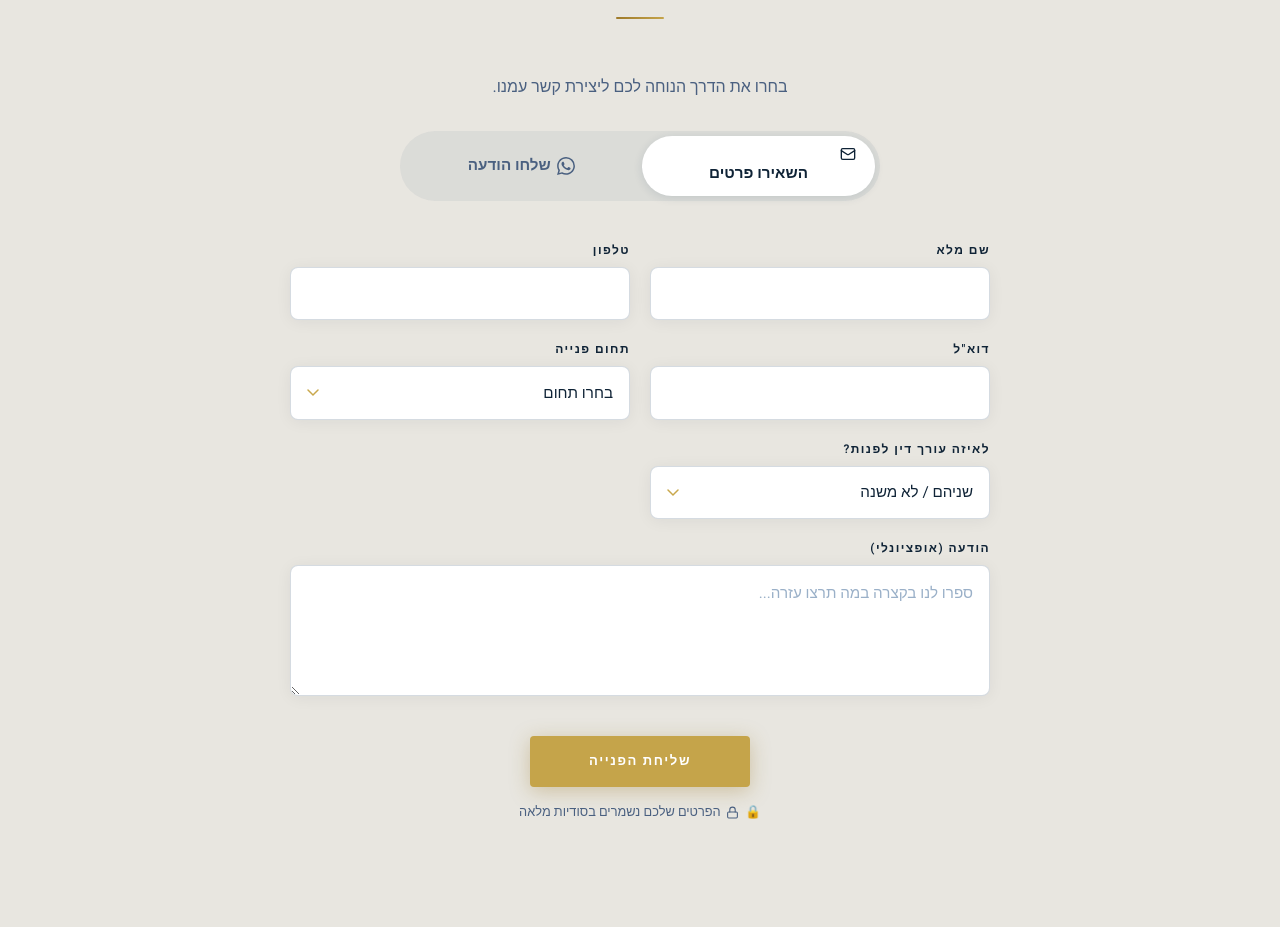
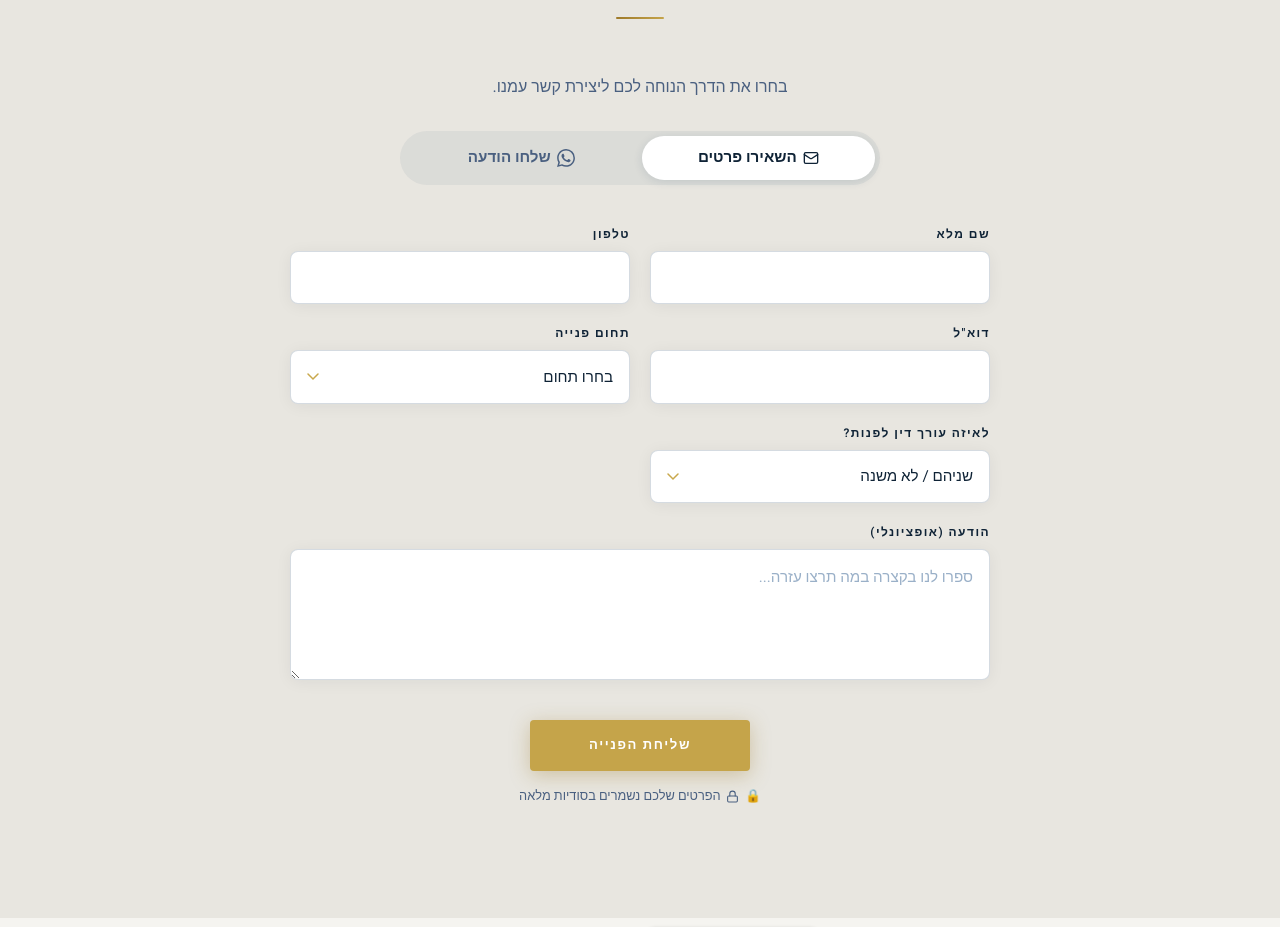
Before and after one commit to agamblaw-sudo/baz-law-website, a React (Vite) app: page / in a window 1280 px wide. Shown: the part 6480-7407 px from the top of the page. Built offline with nearby package versions, Linux system fonts and the light colour scheme; grey boxes are pictures that could not be loaded; a web font is replaced by a local one.

Commit message:
עדכון

```diff
--- a/src/components/ContactForm.jsx
+++ b/src/components/ContactForm.jsx
@@ -106,9 +106,13 @@ export default function ContactForm() {
               background: activeTab === 'form' ? 'white' : 'transparent',
               color: activeTab === 'form' ? 'var(--navy-dark)' : 'var(--text-muted)',
               boxShadow: activeTab === 'form' ? '0 2px 10px rgba(26,58,92,0.12)' : 'none',
+              display: 'flex',
+              alignItems: 'center',
+              justifyContent: 'center',
+              gap: '0.4rem',
             }}
           >
-            <svg width="16" height="16" viewBox="0 0 24 24" fill="none" stroke="currentColor" strokeWidth="2" strokeLinecap="round" strokeLinejoin="round" style={{ flexShrink: 0 }}><rect x="2" y="4" width="20" height="16" rx="2"/><path d="m22 7-8.97 5.7a1.94 1.94 0 0 1-2.06 0L2 7"/></svg>
+            <svg width="16" height="16" viewBox="0 0 24 24" fill="none" stroke="currentColor" strokeWidth="2" strokeLinecap="round" strokeLinejoin="round" style={{ flexShrink: 0, display: 'block' }}><rect x="2" y="4" width="20" height="16" rx="2"/><path d="m22 7-8.97 5.7a1.94 1.94 0 0 1-2.06 0L2 7"/></svg>
             השאירו פרטים
           </button>
           <button
@@ -357,7 +361,7 @@ export default function ContactForm() {
             </div>
 
             <p style={{ fontSize: '0.82rem', color: 'var(--text-muted)', marginTop: '0.5rem' }}>
-              <svg width="13" height="13" viewBox="0 0 24 24" fill="none" stroke="currentColor" strokeWidth="2" strokeLinecap="round" strokeLinejoin="round" style={{ display:'inline', verticalAlign:'middle', marginLeft:'5px' }}><rect x="3" y="11" width="18" height="11" rx="2" ry="2"/><path d="M7 11V7a5 5 0 0 1 10 0v4"/></svg> הפרטים שלכם נשמרים בסודיות מלאה
+              הפרטים שלכם נשמרים בסודיות מלאה
             </p>
           </div>
         )}
```
